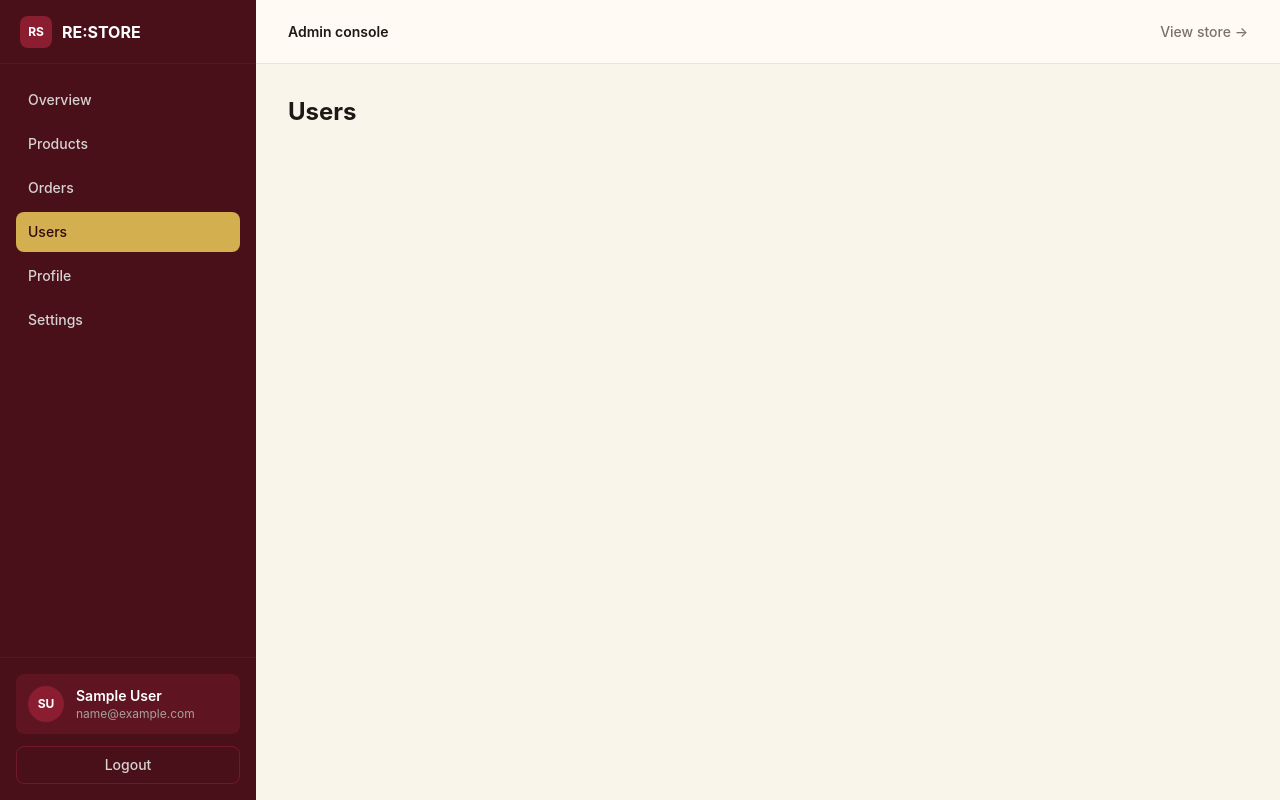
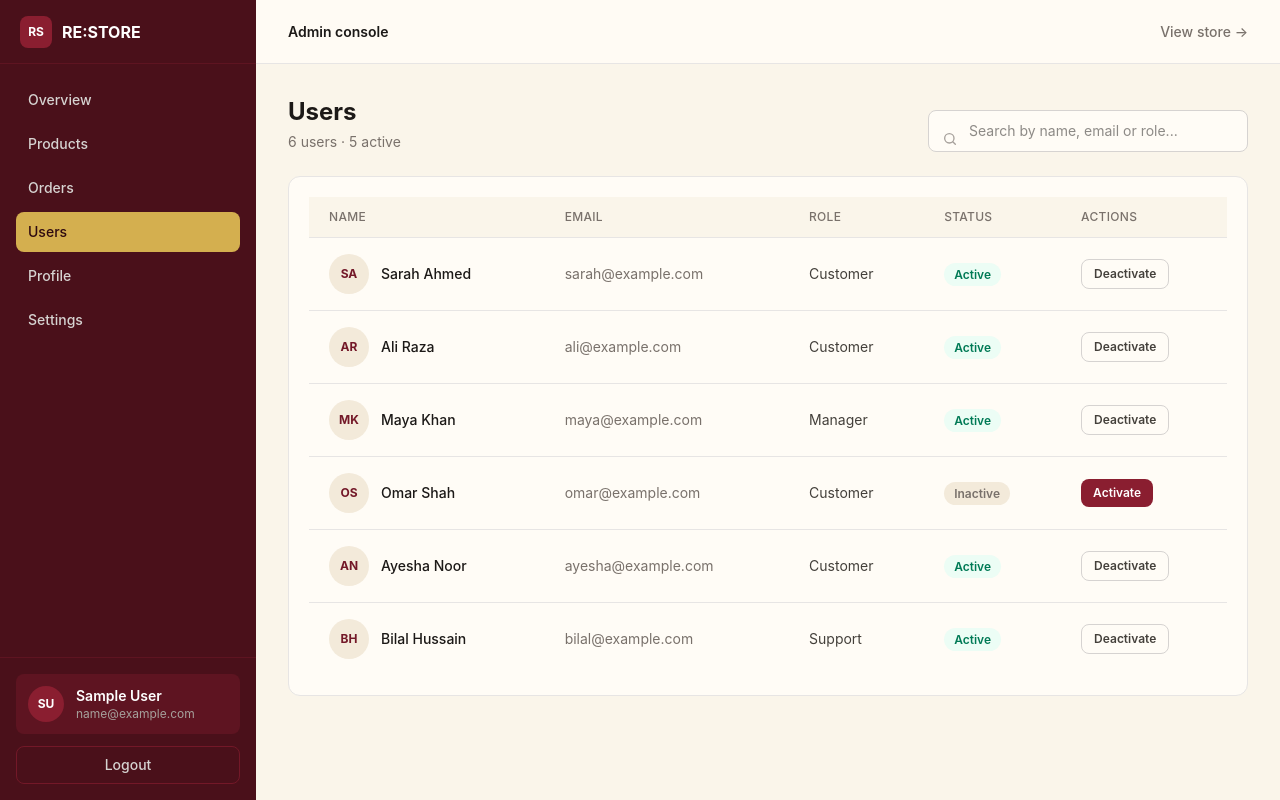
Before and after one commit to HassamKhan0826/React-E-Commerce-Admin-Management-System, a React (Vite) app in the folder react-ecommerce/: page /dashboard/users in a window 1280 px wide. Built offline with nearby package versions, Linux system fonts and the light colour scheme; sample sign-in values are in the browser's storage.

Commit message:
feat(dashboard): add users page with search and activate/deactivate

```diff
--- /dev/null
+++ b/react-ecommerce/src/components/UserRow.jsx
@@ -0,0 +1,41 @@
+import { memo } from "react";
+import { getInitials, getStatusClasses } from "../utils/helpers";
+
+const UserRow = memo(function UserRow({ user, onToggleStatus }) {
+  const isActive = user.status === "Active";
+
+  return (
+    <tr className="border-t border-stone-200">
+      <td className="px-5 py-4">
+        <div className="flex items-center gap-3">
+          <span className="flex h-10 w-10 shrink-0 items-center justify-center rounded-full bg-cream-200 text-xs font-bold text-brand-700">
+            {getInitials(user.name)}
+          </span>
+          <span className="font-medium text-stone-900">{user.name}</span>
+        </div>
+      </td>
+      <td className="px-5 py-4 text-stone-500">{user.email}</td>
+      <td className="px-5 py-4 text-stone-700">{user.role}</td>
+      <td className="px-5 py-4">
+        <span className={`rounded-full px-2.5 py-1 text-xs font-semibold ${getStatusClasses(user.status)}`}>
+          {user.status}
+        </span>
+      </td>
+      <td className="px-5 py-4">
+        <button
+          type="button"
+          onClick={() => onToggleStatus(user.id)}
+          className={`rounded-lg px-3 py-1.5 text-xs font-semibold transition-colors ${
+            isActive
+              ? "border border-stone-300 text-stone-700 hover:bg-cream-100"
+              : "bg-brand-600 text-white hover:bg-brand-700"
+          }`}
+        >
+          {isActive ? "Deactivate" : "Activate"}
+        </button>
+      </td>
+    </tr>
+  );
+});
+
+export default UserRow;
--- a/react-ecommerce/src/pages/dashboard/Users.jsx
+++ b/react-ecommerce/src/pages/dashboard/Users.jsx
@@ -1,7 +1,87 @@
+import { useCallback, useMemo, useState } from "react";
+import Card from "../../components/Card";
+import SearchBar from "../../components/SearchBar";
+import UserRow from "../../components/UserRow";
+import { useLocalStorage } from "../../hooks/useLocalStorage";
+import { initialUsers } from "../../utils/mockData";
+
 function Users() {
+  const [users, setUsers] = useLocalStorage("users", initialUsers);
+  const [search, setSearch] = useState("");
+
+  const filteredUsers = useMemo(() => {
+    const term = search.toLowerCase().trim();
+    return users.filter(
+      (user) =>
+        !term ||
+        user.name.toLowerCase().includes(term) ||
+        user.email.toLowerCase().includes(term) ||
+        user.role.toLowerCase().includes(term),
+    );
+  }, [users, search]);
+
+  const activeCount = useMemo(
+    () => users.filter((user) => user.status === "Active").length,
+    [users],
+  );
+
+  const toggleStatus = useCallback(
+    (userId) => {
+      setUsers((current) =>
+        current.map((user) =>
+          user.id === userId
+            ? { ...user, status: user.status === "Active" ? "Inactive" : "Active" }
+            : user,
+        ),
+      );
+    },
+    [setUsers],
+  );
+
   return (
-    <div>
-      <h1 className="text-2xl font-bold">Users</h1>
+    <div className="mx-auto max-w-7xl">
+      <div className="mb-6 flex flex-col gap-4 md:flex-row md:items-end md:justify-between">
+        <div>
+          <h1 className="text-2xl font-bold text-stone-900">Users</h1>
+          <p className="mt-1 text-sm text-stone-500">
+            {users.length} users · {activeCount} active
+          </p>
+        </div>
+
+        <div className="w-full md:w-80">
+          <SearchBar
+            value={search}
+            onChange={setSearch}
+            label="Search users"
+            placeholder="Search by name, email or role..."
+          />
+        </div>
+      </div>
+
+      <Card className="overflow-hidden p-0">
+        <div className="overflow-x-auto">
+          <table className="w-full min-w-175 text-left text-sm">
+            <thead className="bg-cream-100 text-xs uppercase tracking-wide text-stone-500">
+              <tr>
+                <th className="px-5 py-3 font-medium">Name</th>
+                <th className="px-5 py-3 font-medium">Email</th>
+                <th className="px-5 py-3 font-medium">Role</th>
+                <th className="px-5 py-3 font-medium">Status</th>
+                <th className="px-5 py-3 font-medium">Actions</th>
+              </tr>
+            </thead>
+            <tbody>
+              {filteredUsers.map((user) => (
+                <UserRow key={user.id} user={user} onToggleStatus={toggleStatus} />
+              ))}
+            </tbody>
+          </table>
+        </div>
+
+        {filteredUsers.length === 0 && (
+          <p className="p-10 text-center text-sm text-stone-500">No users found.</p>
+        )}
+      </Card>
     </div>
   );
 }
```
